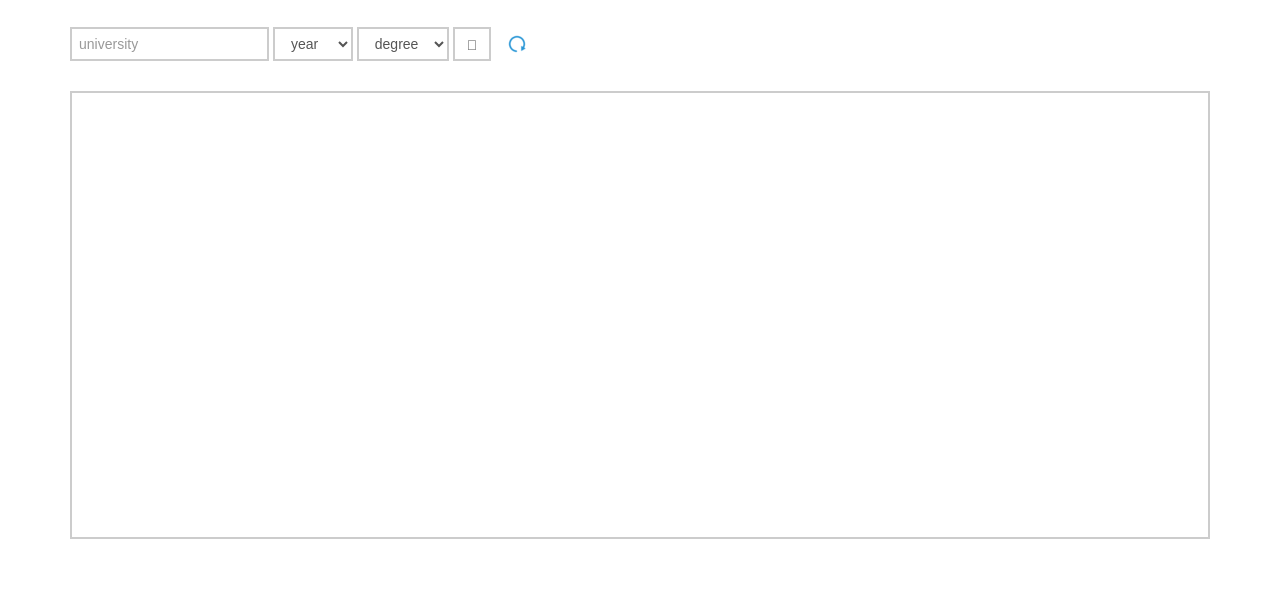
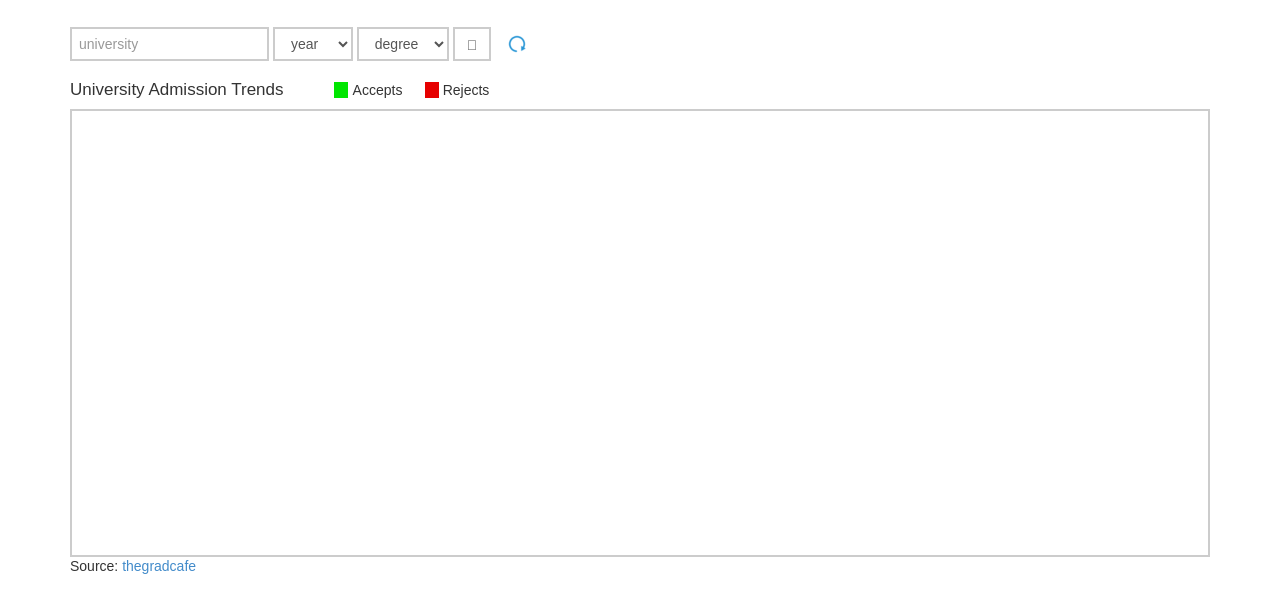
Before and after one commit to saurabhkb/firefox-os-gradadm, a plain HTML site: page index.html in a window 1280 px wide. Shown: the part 53-666 px from the top of the page. Drawn offline with Linux system fonts and the light colour scheme.

Commit message:
Added chart title and legend

```diff
--- a/styles/app.css
+++ b/styles/app.css
@@ -25,10 +25,24 @@ body {
 	text-decoration: underline;
 }
 .holder {
-	margin-top: 20px;
 	overflow-x: scroll;
 	border: 2px solid #ccc;
 	padding: 20px 0;
+}
+
+.legend {
+	padding: 10px 0;
+}
+
+.legend .title {
+	margin: 0.5em;
+	border-style: solid;
+	border-width: 0 0 0 1em;
+	padding: 0 0.3em;
+}
+.legend .heading {
+	font-size: 17px;
+	margin-right: 40px;
 }
 
 .form-control {
--- a/views/index.html
+++ b/views/index.html
@@ -9,15 +9,20 @@
 		</select>
 
 		<button type="submit" class="form-control"><span class="glyphicons glyphicon-star"></span></button>
+
 		<div class="spinner form-control form-control-no-border" ng-show="loading">
-		<img src="images/loader.gif" />
+			<img src="images/loader.gif" />
 		</div>
 	</form>
-	<div class="alert alert-danger alert-dismissable fade in" style="display: none;">
-		<button type="button" class="close"  aria-hidden="true">&times;</button>
-		<strong>Error!</strong> Please fill in all fields.
+	<div id="legend" class="legend">
+		<span class="heading">University Admission Trends</span>
+		<span class="title" style="border-color: rgb(0, 230, 0);">Accepts</span>
+		<span class="title" style="border-color: rgb(230, 0, 0);">Rejects</span>
 	</div>
 	<div class="holder">
 		<canvas id="myChart" width="1500" height="400"></canvas>
 	</div>
+	<footer>
+	Source: <a href="http://thegradcafe.com/survey/">thegradcafe</a>
+	</footer>
 </div>
```
